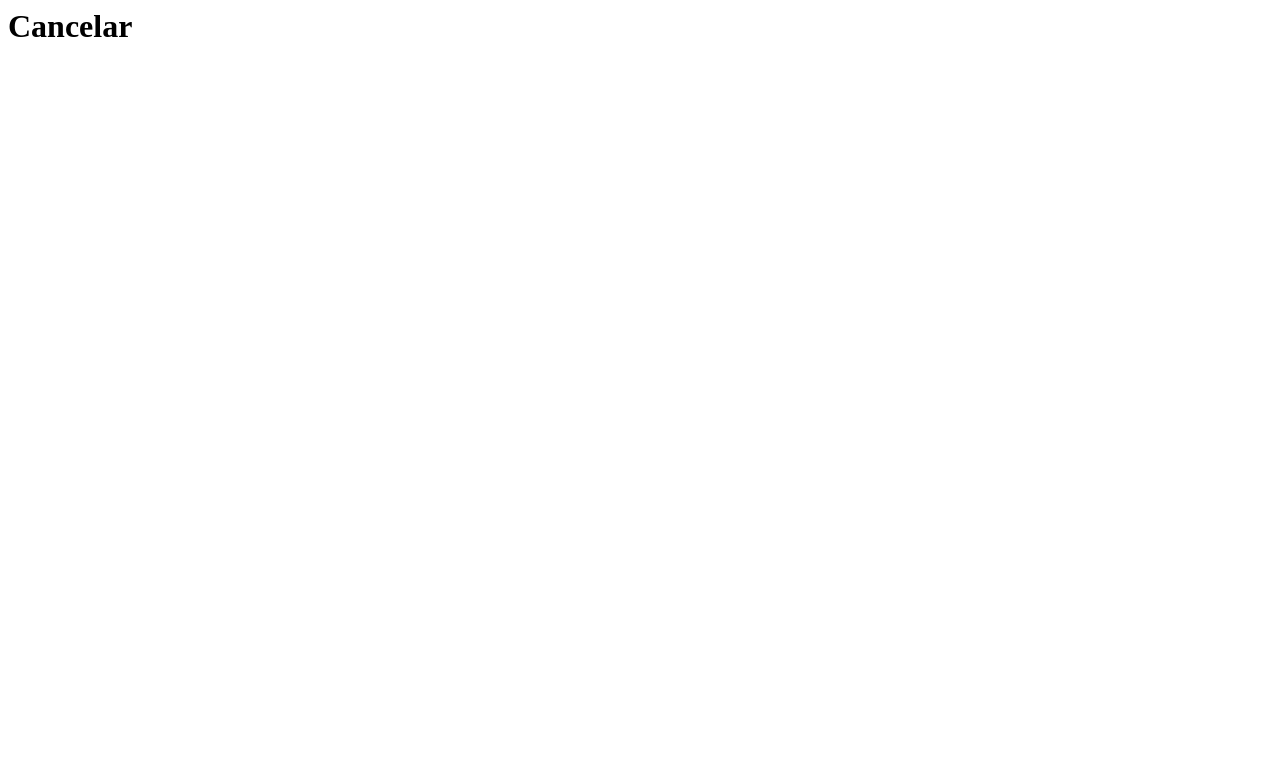
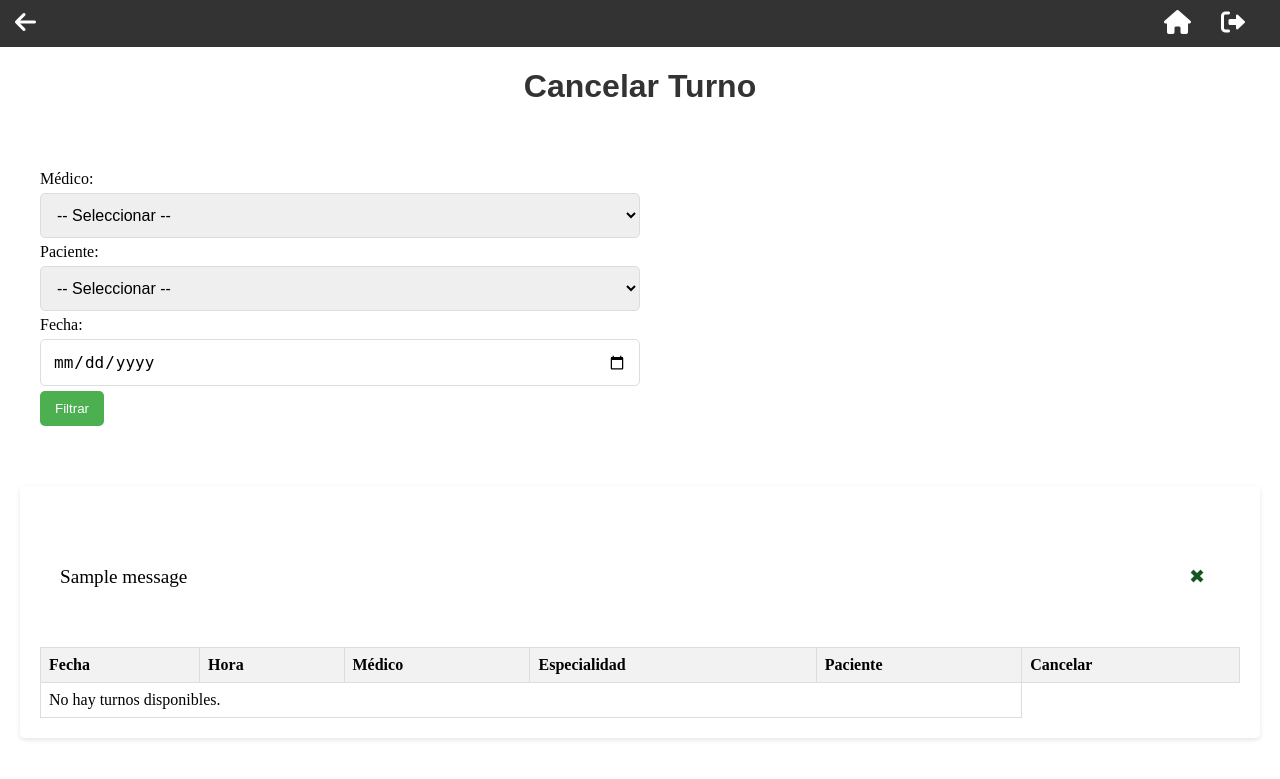
Before and after one commit to malenavero/gestion_turnos, a Django app: page /turnos/turnero_cancelar/ in a window 1280 px wide. Before the commit the part shown is almost empty. Shown: the top 779 px of the page. Run offline with Django 4.2, Linux system fonts and the light colour scheme; a user stored in the database is signed in; tables that the repository leaves empty hold one stand-in row (values such as "Sample post"); one stand-in notice (Sample message) is shown.

Commit message:
cancelar turno

```diff
--- a/turnos/static/css/styles.css
+++ b/turnos/static/css/styles.css
@@ -380,22 +380,28 @@ input, select, textarea {
 
 
 /* Tirno agendado con exito */
-.success-alert {
+.alert {
+    padding: 20px;
+    margin: 20px 0;
+    border-radius: 5px;
+    font-size: 1.2em;
+    display: flex;
+    align-items: center;
+    justify-content: space-between; /* Para alinear el botón de cierre */
+}
+
+.alert.success {
     background-color: #d4edda; /* Verde claro */
     color: #155724; /* Verde oscuro */
-    padding: 10px;
-    margin: 20px 0;
     border: 1px solid #c3e6cb; /* Borde verde claro */
-    border-radius: 5px;
-    font-size: 1.2em; /* Tamaño de fuente más grande */
-    display: flex; /* Usar flex para centrar contenido */
-    align-items: center; /* Centrar verticalmente */
 }
 
+.alert.error {
+    background-color: #f8d7da; /* Rojo claro */
+    color: #721c24; /* Rojo oscuro */
+    border: 1px solid #f5c6cb; /* Borde rojo claro */
+}
 
-.success-alert p {
-    margin: 0; /* Sin margen en el párrafo */
-}
 
 .success-alert-close-btn {
     background: none;
--- a/turnos/templates/gestion_turnos/turnero_cancelar.html
+++ b/turnos/templates/gestion_turnos/turnero_cancelar.html
@@ -1 +1,74 @@
-<h1>Cancelar</h1>
+{% extends "base.html" %}
+
+{% block content %}
+<h1 class="page-title">Cancelar Turno</h1>
+
+<div class="filter-form-container">
+    <form method="get" class="filter-form">
+        <label for="medico">Médico:</label>
+        <select name="medico" id="medico">
+            <option value="">-- Seleccionar --</option>
+            {% for medico in medicos %}
+            <option value="{{ medico.id }}" {% if medico.id|stringformat:"s" == selected_medico %}selected{% endif %}>{{ medico }}</option>
+            {% endfor %}
+        </select>
+
+        <label for="paciente">Paciente:</label>
+        <select name="paciente" id="paciente">
+            <option value="">-- Seleccionar --</option>
+            {% for paciente in pacientes %}
+            <option value="{{ paciente.id }}" {% if paciente.id|stringformat:"s" == selected_paciente %}selected{% endif %}>{{ paciente }}</option>
+            {% endfor %}
+        </select>
+
+        <label for="fecha">Fecha:</label>
+        <input type="date" name="fecha" id="fecha" value="{{ selected_date }}">
+
+        <button type="submit">Filtrar</button>
+    </form>
+</div>
+
+
+<div class="table-container">
+    {% if messages %}
+        <div class="alert {% if message.tags %}{{ message.tags }}{% endif %}" id="successAlert">
+            {% for message in messages %}
+                <p>{{ message }}</p>
+            {% endfor %}
+            <button class="success-alert-close-btn" onclick="closeAlert('successAlert')">✖</button>
+        </div>
+    {% endif %}
+
+    <table>
+        <thead>
+            <tr>
+                <th>Fecha</th>
+                <th>Hora</th>
+                <th>Médico</th>
+                <th>Especialidad</th>
+                <th>Paciente</th>
+                <th>Cancelar</th>
+            </tr>
+        </thead>
+        <tbody>
+            {% for turno in turnos %}
+            <tr>
+                <td>{{ turno.fecha_hora|date:"Y-m-d" }}</td>
+                <td>{{ turno.fecha_hora|time:"H:i" }}</td>
+                <td>{{ turno.medico.nombre }} {{ turno.medico.apellido }}</td>
+                <td>{{ turno.medico.especialidad }}</td>
+                <td>{{ turno.paciente.nombre }} {{ turno.paciente.apellido }}</td>
+                <td>
+                    <button onclick="openConfirmacionModal('Cancelar turno', '¿Estás seguro de que deseas cancelar el turno?', '{% url 'turnero_cancelar' %}')">Cancelar</button>
+
+                </td>
+            </tr>
+            {% empty %}
+            <tr>
+                <td colspan="5">No hay turnos disponibles.</td>
+            </tr>
+            {% endfor %}
+        </tbody>
+    </table>
+</div>
+{% endblock %}
--- a/turnos/utils.py
+++ b/turnos/utils.py
@@ -31,11 +31,13 @@ def create_user(username, password, email, is_staff, is_superuser, group_name):
     print(f"Usuario creado: {username}")
 
 
-def filtrar_turnos(turnos, especialidad_id=None, medico_id=None, fecha=None):
-    if especialidad_id:
-        turnos = turnos.filter(medico__especialidad__id=especialidad_id)
-    if medico_id:
-        turnos = turnos.filter(medico__id=medico_id)
-    if fecha:
-        turnos = turnos.filter(fecha_hora__date=fecha)
+def filtrar_turnos(turnos, query):
+    if 'especialidad_id' in query and query['especialidad_id']:
+        turnos = turnos.filter(medico__especialidad__id=query['especialidad_id'])
+    if 'medico_id' in query and query['medico_id']:
+        turnos = turnos.filter(medico__id=query['medico_id'])
+    if 'paciente_id' in query and query['paciente_id']:
+        turnos = turnos.filter(paciente__id=query['paciente_id'])
+    if 'fecha' in query and query['fecha']:
+        turnos = turnos.filter(fecha_hora__date=query['fecha'])
     return turnos
--- a/turnos/views/gestion_turnos/gestion_turnos_views.py
+++ b/turnos/views/gestion_turnos/gestion_turnos_views.py
@@ -27,9 +27,16 @@ def turnero_reservar(request):
     selected_medico = request.GET.get('medico')
     selected_date = request.GET.get('fecha')
 
+
+    query = {
+        'especialidad_id': selected_especialidad,
+        'medico_id': selected_medico,
+        'fecha': selected_date
+    }
+
     # Filtrar turnos disponibles
     turnos_disponibles = Turno.objects.filter(estado='disponible')
-    turnos_disponibles = filtrar_turnos(turnos_disponibles, selected_especialidad, selected_medico, selected_date)
+    turnos_disponibles = filtrar_turnos(turnos_disponibles, query)
 
     if request.method == 'POST':
         turno_id = request.POST.get('turno_id')
@@ -61,8 +68,48 @@ def turnero_reservar(request):
 
 
 @login_required
-def turnero_cancelar(request):
-    return render(request, 'gestion_turnos/turnero_cancelar.html')
+def turnero_cancelar(request, turno_id=None):
+
+    medicos = Medico.objects.all().order_by('apellido', 'nombre')
+    pacientes = Paciente.objects.all().order_by('apellido', 'nombre')
+
+    # Obtener filtros de la URL
+    selected_paciente = request.GET.get('paciente')
+    selected_medico = request.GET.get('medico')
+    selected_date = request.GET.get('fecha')
+
+    query = {
+        'paciente_id': selected_paciente,
+        'medico_id': selected_medico,
+        'fecha': selected_date
+    }
+
+    # Filtrar turnos ocupados
+    turnos_ocupados = Turno.objects.filter(estado='ocupado')
+    turnos_ocupados = filtrar_turnos(turnos_ocupados, query)
+
+    if request.method == 'POST' and turno_id:
+        turno = get_object_or_404(Turno, id=turno_id)
+
+        try:
+            turno.cancelar()
+            messages.success(request, 'Turno cancelado con éxito!')
+            return redirect('turnero_cancelar')
+        except ValidationError as e:
+            messages.error(request, str(e))
+            return render(request, 'gestion_turnos/turnero_cancelar.html', {'turnos': turnos_ocupados})
+
+    context = {
+        'turnos': turnos_ocupados,
+        'pacientes': pacientes,
+        'medicos': medicos,
+        'selected_paciente': selected_paciente,
+        'selected_medico': selected_medico,
+        'selected_date': selected_date,
+        'error': locals().get('error_message', None),  # Mensaje de error si existe
+    }
+    return render(request, 'gestion_turnos/turnero_cancelar.html', context)
+
 
 @login_required
 def turnero_bloquear(request):
```
